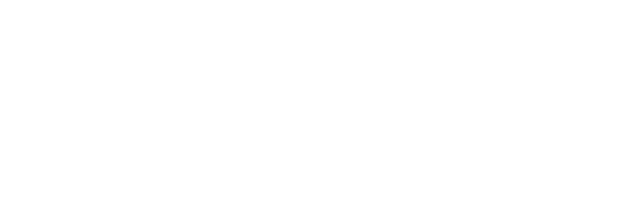
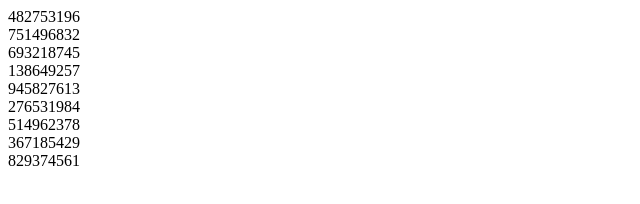
Before and after one commit to frederiksen/sudoku-solver, a plain HTML site: page index.html in a window 1280 px wide. Shown: the whole page, without its empty margins (0-640 px from the left). Drawn offline with Linux system fonts and the light colour scheme.

Commit message:
Print board

```diff
--- a/app.js
+++ b/app.js
@@ -1,4 +1,14 @@
 import { sudokuBoard } from "./sudokuboard.js";
+
+function printBoard(board) {
+    let b = document.querySelector("#board");
+    for (let x = 0; x < 9; x++) {
+        for (let y = 0; y < 9; y++) {
+            b.appendChild(document.createTextNode(board[x][y]))
+        }
+        b.appendChild(document.createElement('br'))
+    }
+}
 
 let board = new sudokuBoard();
 board.items = [
@@ -28,5 +38,6 @@
     });
 }
 
+printBoard(board.items);
+
 console.log('done');
-board.print();
--- a/index.html
+++ b/index.html
@@ -7,6 +7,6 @@
     <script src="app.js" type="module" defer></script>
 </head>
 <body>
-
+    <div id="board"></div>
 </body>
 </html>
--- a/sudokuboard.js
+++ b/sudokuboard.js
@@ -20,11 +20,6 @@
             }
         }
         return e;
-    }
-    print() {
-      for (let y = 0; y < 9; y++) {
-          console.log(this.items[y]);
-      }
     }
     findResults(x, y) {
         let array1 = this.horizontalValues(y);
```
